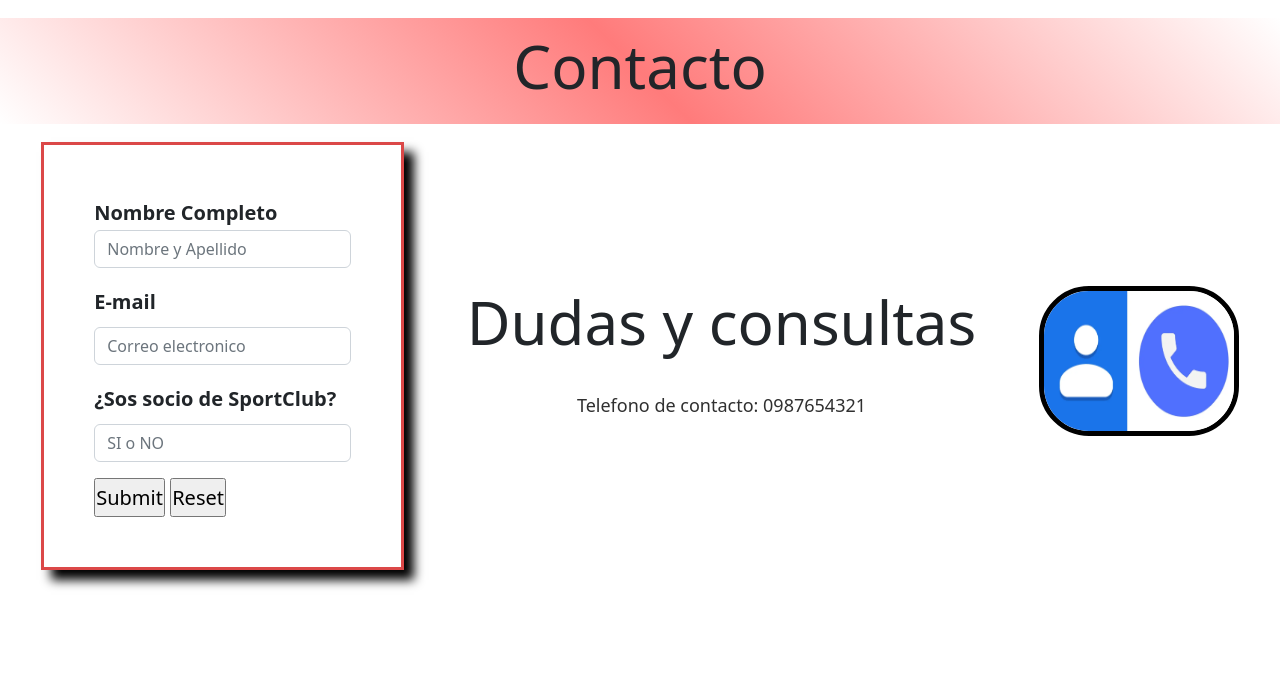
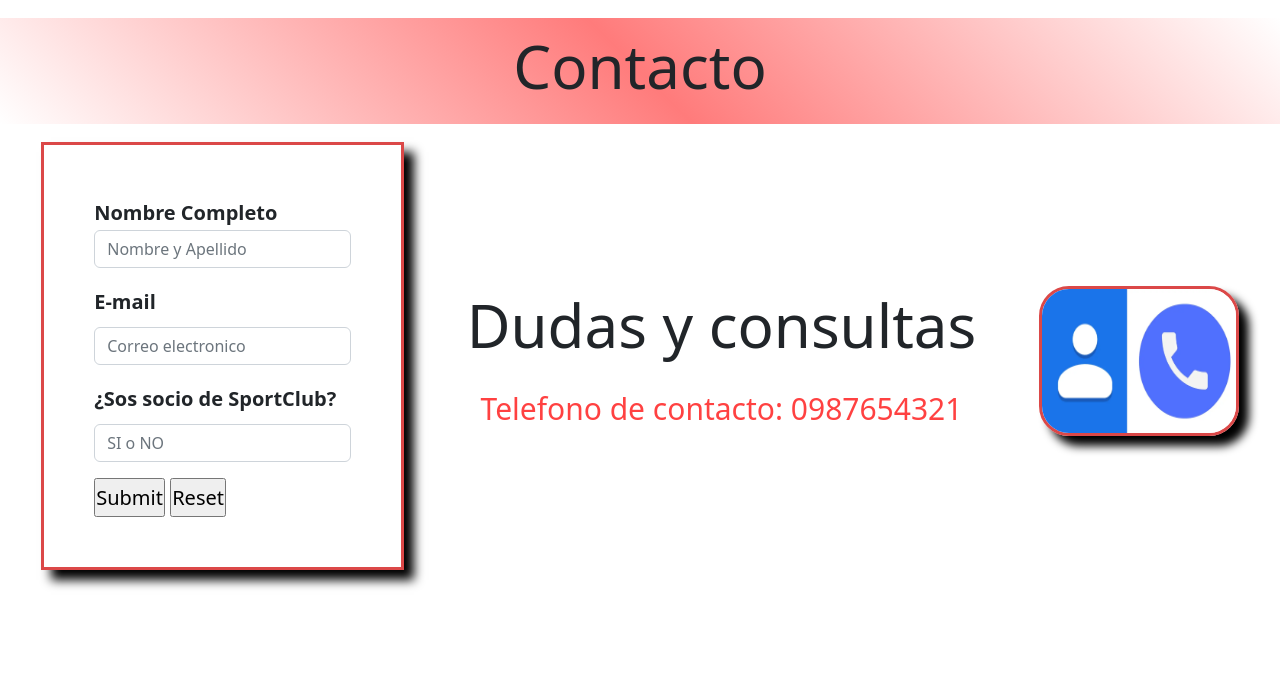
Before and after one commit to GermanGarciaA/SportClubUrquiza, a website: page paginas/contacto.html in a window 1280 px wide. Shown: the part 142-824 px from the top of the page. Drawn offline with nearby package versions, Linux system fonts and the light colour scheme.

Commit message:
Cambios de diseño

```diff
--- a/paginas/contacto.html
+++ b/paginas/contacto.html
@@ -62,7 +62,7 @@
                 </div>
                 <div>
                     <h2>Dudas y consultas</h2>
-                    <p>Telefono de contacto: 0987654321</p>
+                    <h3>Telefono de contacto: 0987654321</h3>
                 </div>
                 <div>
                     <form class="fondoFormulario">
--- a/scss/secciones/_paginas.scss
+++ b/scss/secciones/_paginas.scss
@@ -38,8 +38,9 @@
 .fondoContacto{
     height: 150px;
     width: 200px;
-    border: solid 5px black;
-    border-radius: 50px;
+    border: solid 3px map-get($colores, "color-secundario");
+    box-shadow: 10px 10px 10px black;
+    border-radius: 30px;
     margin-top: 10px;
 }
 
```
Also changed, not shown: css/main.css.
